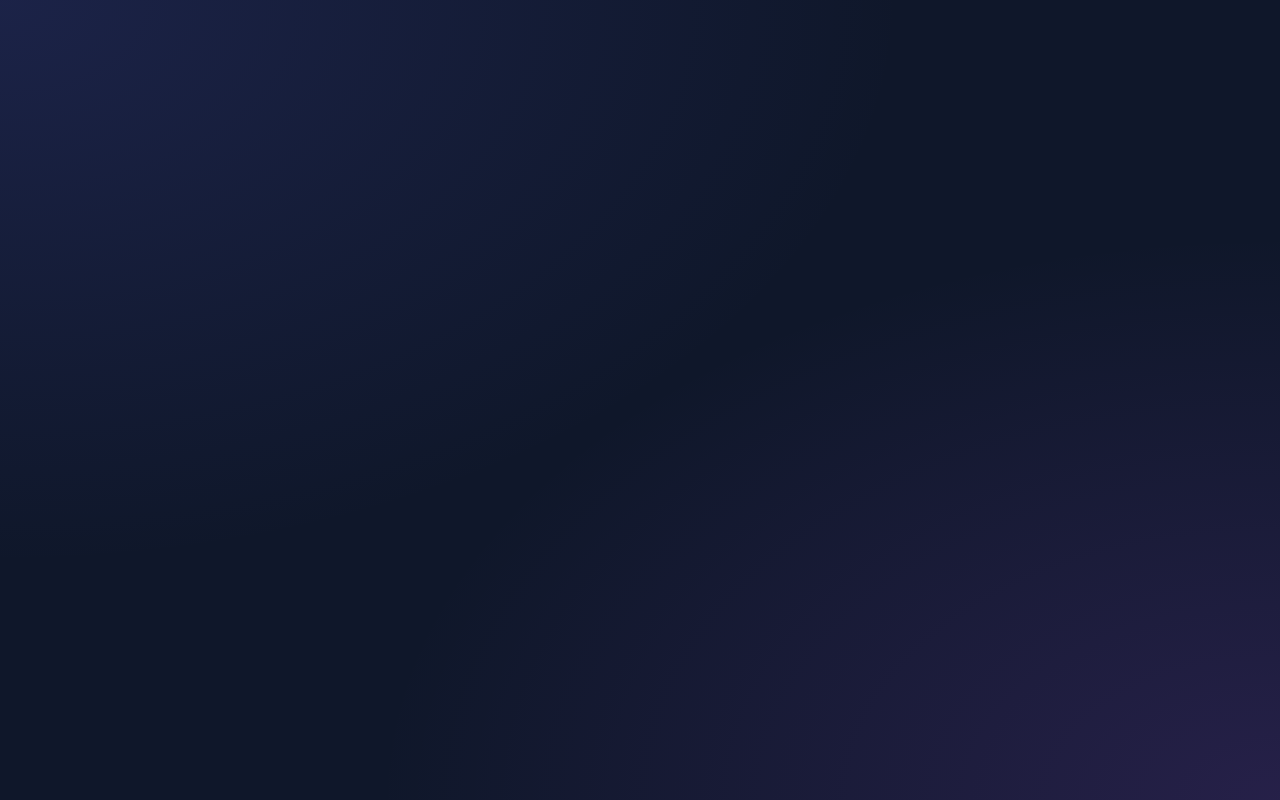
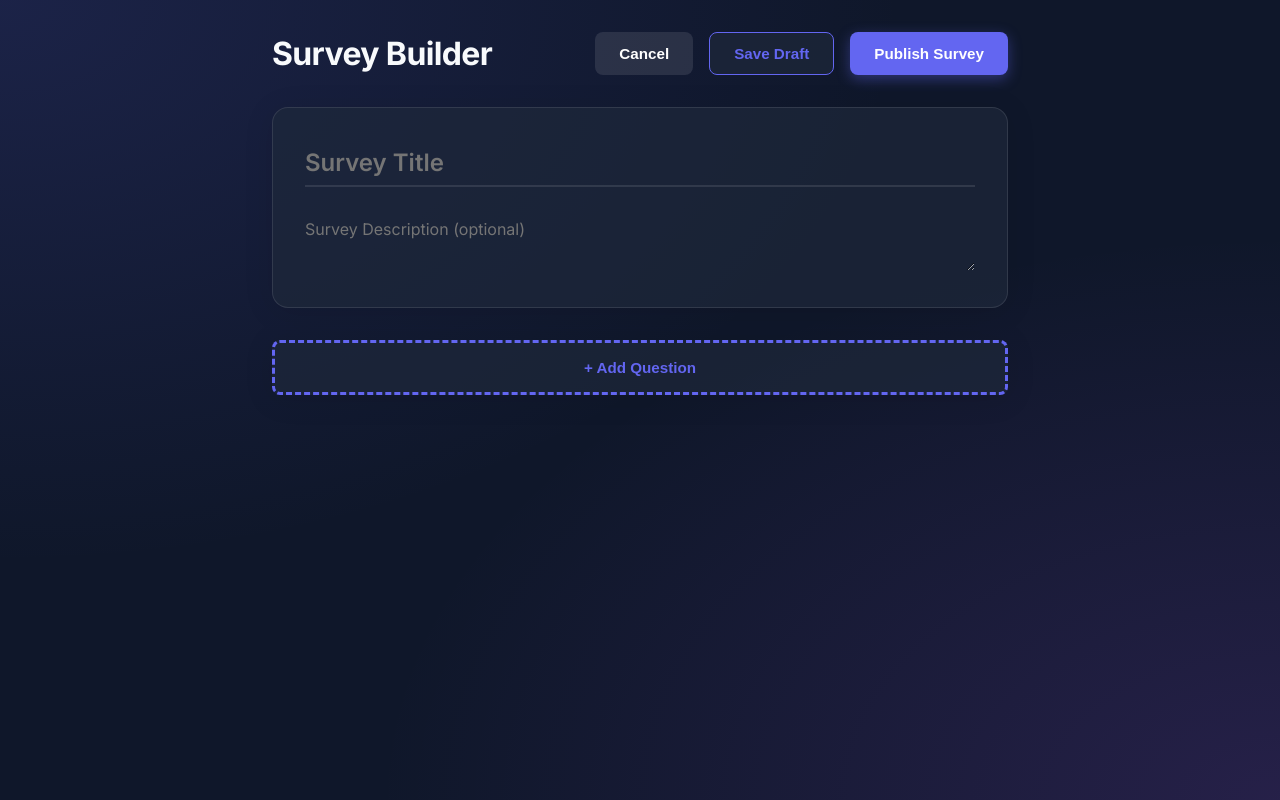
Before and after one commit to Abhxym/InsightFlow, a React app in the folder frontend/: page /surveys/create in a window 1280 px wide. Before the commit this address had no page. Built offline with nearby package versions, Linux system fonts and the light colour scheme; sample sign-in values are in the browser's storage; the HTML template or start-up script is replaced by a standard one.

Commit message:
feat: build dynamic SurveyBuilder UI and integrate with backend

```diff
--- a/frontend/src/App.jsx
+++ b/frontend/src/App.jsx
@@ -3,6 +3,8 @@ import Login from './pages/Login';
 import Register from './pages/Register';
 import Dashboard from './pages/Dashboard';
 import ProtectedRoutes from './components/ProtectedRoutes';
+
+import SurveyBuilder from './pages/SurveyBuilder';
 
 function App() {
   return (
@@ -14,6 +16,7 @@ function App() {
 
         <Route element={<ProtectedRoutes />}>
           <Route path="/dashboard" element={<Dashboard />} />
+          <Route path="/surveys/create" element={<SurveyBuilder />} />
         </Route>
       </Routes>
     </Router>
--- /dev/null
+++ b/frontend/src/components/QuestionCard.jsx
@@ -0,0 +1,113 @@
+import React from 'react';
+
+const questionTypes = [
+  { value: 'short_text', label: 'Short Text' },
+  { value: 'long_text', label: 'Long Text' },
+  { value: 'radio', label: 'Single Choice (Radio)' },
+  { value: 'checkbox', label: 'Multiple Choice (Checkbox)' },
+  { value: 'dropdown', label: 'Dropdown' },
+  { value: 'rating', label: 'Rating' },
+  { value: 'number', label: 'Number' },
+  { value: 'email', label: 'Email' },
+  { value: 'date', label: 'Date' }
+];
+
+const QuestionCard = ({ question, index, updateQuestion, removeQuestion, moveQuestion }) => {
+
+  const handleTypeChange = (e) => {
+    const type = e.target.value;
+    const isChoiceType = ['radio', 'checkbox', 'dropdown'].includes(type);
+    updateQuestion(index, {
+      ...question,
+      question_type: type,
+      options: isChoiceType ? (question.options || ['Option 1']) : null
+    });
+  };
+
+  const handleOptionChange = (optIndex, value) => {
+    const newOptions = [...question.options];
+    newOptions[optIndex] = value;
+    updateQuestion(index, { ...question, options: newOptions });
+  };
+
+  const addOption = () => {
+    updateQuestion(index, { ...question, options: [...question.options, `Option ${question.options.length + 1}`] });
+  };
+
+  const removeOption = (optIndex) => {
+    const newOptions = question.options.filter((_, i) => i !== optIndex);
+    updateQuestion(index, { ...question, options: newOptions });
+  };
+
+  return (
+    <div className="glass-panel" style={{ padding: '1.5rem', marginBottom: '1.5rem', position: 'relative' }}>
+      <div style={{ display: 'flex', justifyContent: 'space-between', marginBottom: '1rem' }}>
+        <h3 style={{ margin: 0 }}>Question {index + 1}</h3>
+        <div style={{ display: 'flex', gap: '0.5rem' }}>
+          <button type="button" onClick={() => moveQuestion(index, -1)} className="btn" style={{ padding: '0.2rem 0.5rem' }}>↑</button>
+          <button type="button" onClick={() => moveQuestion(index, 1)} className="btn" style={{ padding: '0.2rem 0.5rem' }}>↓</button>
+          <button type="button" onClick={() => removeQuestion(index)} className="btn" style={{ background: 'rgba(239, 68, 68, 0.2)', color: 'var(--danger-color)', padding: '0.2rem 0.5rem' }}>✕</button>
+        </div>
+      </div>
+
+      <div className="form-group">
+        <input
+          type="text"
+          className="form-input"
+          placeholder="Enter your question"
+          value={question.question_text}
+          onChange={(e) => updateQuestion(index, { ...question, question_text: e.target.value })}
+          required
+        />
+      </div>
+
+      <div style={{ display: 'flex', gap: '1rem', alignItems: 'center' }}>
+        <div className="form-group" style={{ flex: 1, marginBottom: 0 }}>
+          <select
+            className="form-input"
+            value={question.question_type}
+            onChange={handleTypeChange}
+          >
+            {questionTypes.map(t => (
+              <option key={t.value} value={t.value}>{t.label}</option>
+            ))}
+          </select>
+        </div>
+        <div style={{ display: 'flex', alignItems: 'center', gap: '0.5rem' }}>
+          <input
+            type="checkbox"
+            id={`req-${index}`}
+            checked={question.is_required}
+            onChange={(e) => updateQuestion(index, { ...question, is_required: e.target.checked })}
+          />
+          <label htmlFor={`req-${index}`} style={{ fontSize: '0.9rem', color: 'var(--text-muted)' }}>Required</label>
+        </div>
+      </div>
+
+      {['radio', 'checkbox', 'dropdown'].includes(question.question_type) && question.options && (
+        <div style={{ marginTop: '1.5rem', paddingLeft: '1rem', borderLeft: '2px solid var(--border-color)' }}>
+          <p style={{ fontSize: '0.9rem', marginBottom: '0.5rem' }}>Options</p>
+          {question.options.map((opt, optIndex) => (
+            <div key={optIndex} style={{ display: 'flex', gap: '0.5rem', marginBottom: '0.5rem' }}>
+              <input
+                type="text"
+                className="form-input"
+                style={{ padding: '0.4rem 0.8rem' }}
+                value={opt}
+                onChange={(e) => handleOptionChange(optIndex, e.target.value)}
+              />
+              {question.options.length > 1 && (
+                <button type="button" onClick={() => removeOption(optIndex)} className="btn" style={{ padding: '0.2rem 0.5rem' }}>✕</button>
+              )}
+            </div>
+          ))}
+          <button type="button" onClick={addOption} className="btn" style={{ padding: '0.4rem 0.8rem', fontSize: '0.8rem', marginTop: '0.5rem' }}>
+            + Add Option
+          </button>
+        </div>
+      )}
+    </div>
+  );
+};
+
+export default QuestionCard;
--- a/frontend/src/pages/Dashboard.jsx
+++ b/frontend/src/pages/Dashboard.jsx
@@ -33,7 +33,7 @@ const Dashboard = () => {
           <div className="glass-panel" style={{ padding: '2rem' }}>
             <h3>Create Survey</h3>
             <p>Start a new survey campaign.</p>
-            <button className="btn btn-primary" style={{ marginTop: '1rem' }}>Get Started</button>
+            <button onClick={() => navigate('/surveys/create')} className="btn btn-primary" style={{ marginTop: '1rem' }}>Get Started</button>
           </div>
           <div className="glass-panel" style={{ padding: '2rem' }}>
             <h3>View Results</h3>
--- /dev/null
+++ b/frontend/src/pages/SurveyBuilder.jsx
@@ -0,0 +1,144 @@
+import React, { useState } from 'react';
+import { useNavigate } from 'react-router-dom';
+import QuestionCard from '../components/QuestionCard';
+import api from '../services/axios';
+
+const SurveyBuilder = () => {
+  const [title, setTitle] = useState('');
+  const [description, setDescription] = useState('');
+  const [questions, setQuestions] = useState([]);
+  const [isPublishing, setIsPublishing] = useState(false);
+  const [error, setError] = useState('');
+  const navigate = useNavigate();
+
+  const addQuestion = () => {
+    setQuestions([
+      ...questions,
+      {
+        question_text: '',
+        question_type: 'short_text',
+        is_required: false,
+        options: null
+      }
+    ]);
+  };
+
+  const updateQuestion = (index, updatedQuestion) => {
+    const newQs = [...questions];
+    newQs[index] = updatedQuestion;
+    setQuestions(newQs);
+  };
+
+  const removeQuestion = (index) => {
+    const newQs = questions.filter((_, i) => i !== index);
+    setQuestions(newQs);
+  };
+
+  const moveQuestion = (index, dir) => {
+    if (index + dir < 0 || index + dir >= questions.length) return;
+    const newQs = [...questions];
+    const temp = newQs[index];
+    newQs[index] = newQs[index + dir];
+    newQs[index + dir] = temp;
+    setQuestions(newQs);
+  };
+
+  const handleSave = async (status) => {
+    if (!title.trim()) {
+      setError('Survey title is required.');
+      return;
+    }
+
+    setIsPublishing(true);
+    setError('');
+
+    try {
+      await api.post('/surveys', {
+        title,
+        description,
+        status,
+        questions
+      });
+      navigate('/dashboard');
+    } catch (err) {
+      setError(err.response?.data?.message || 'Failed to save survey');
+      setIsPublishing(false);
+    }
+  };
+
+  return (
+    <div className="container animate-fade-in" style={{ maxWidth: '800px' }}>
+      <div style={{ display: 'flex', justifyContent: 'space-between', alignItems: 'center', marginBottom: '2rem' }}>
+        <h1 style={{ margin: 0 }}>Survey Builder</h1>
+        <div style={{ display: 'flex', gap: '1rem' }}>
+          <button
+            onClick={() => navigate('/dashboard')}
+            className="btn"
+            style={{ background: 'rgba(255,255,255,0.1)', color: '#fff' }}
+          >
+            Cancel
+          </button>
+          <button
+            onClick={() => handleSave('draft')}
+            className="btn"
+            style={{ background: 'var(--surface-color)', color: 'var(--primary-color)', border: '1px solid var(--primary-color)' }}
+            disabled={isPublishing}
+          >
+            Save Draft
+          </button>
+          <button
+            onClick={() => handleSave('published')}
+            className="btn btn-primary"
+            disabled={isPublishing}
+          >
+            {isPublishing ? 'Publishing...' : 'Publish Survey'}
+          </button>
+        </div>
+      </div>
+
+      {error && <div style={{ background: 'rgba(239, 68, 68, 0.2)', color: 'var(--danger-color)', padding: '1rem', borderRadius: '8px', marginBottom: '1.5rem' }}>{error}</div>}
+
+      <div className="glass-panel" style={{ padding: '2rem', marginBottom: '2rem' }}>
+        <div className="form-group">
+          <input
+            type="text"
+            className="form-input"
+            placeholder="Survey Title"
+            style={{ fontSize: '1.5rem', fontWeight: 600, border: 'none', background: 'transparent', padding: '0.5rem 0', borderBottom: '2px solid var(--border-color)', borderRadius: 0 }}
+            value={title}
+            onChange={(e) => setTitle(e.target.value)}
+          />
+        </div>
+        <div className="form-group" style={{ marginBottom: 0 }}>
+          <textarea
+            className="form-input"
+            placeholder="Survey Description (optional)"
+            style={{ border: 'none', background: 'transparent', padding: '0.5rem 0', resize: 'vertical', minHeight: '60px' }}
+            value={description}
+            onChange={(e) => setDescription(e.target.value)}
+          />
+        </div>
+      </div>
+
+      <div style={{ marginBottom: '2rem' }}>
+        {questions.map((q, i) => (
+          <QuestionCard
+            key={i}
+            index={i}
+            question={q}
+            updateQuestion={updateQuestion}
+            removeQuestion={removeQuestion}
+            moveQuestion={moveQuestion}
+          />
+        ))}
+      </div>
+
+      <button onClick={addQuestion} className="btn glass-panel" style={{ width: '100%', padding: '1rem', color: 'var(--primary-color)', borderStyle: 'dashed' }}>
+        + Add Question
+      </button>
+
+    </div>
+  );
+};
+
+export default SurveyBuilder;
```
